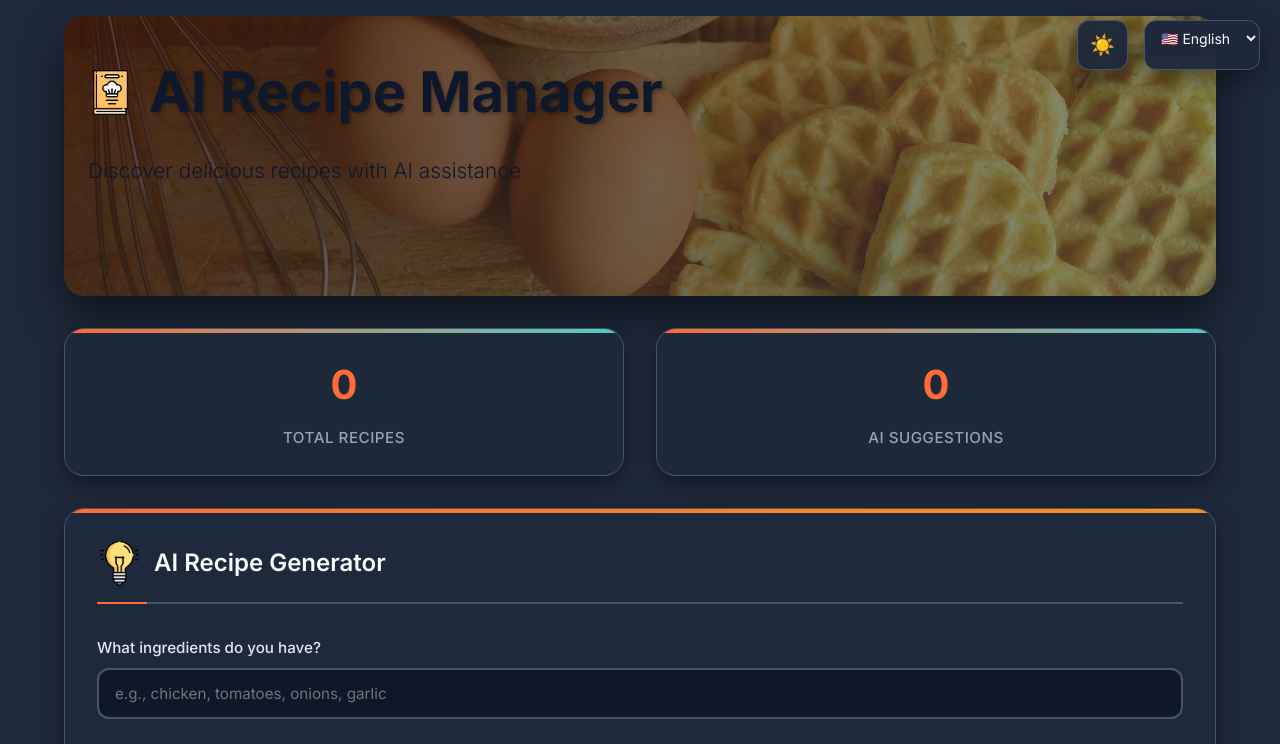
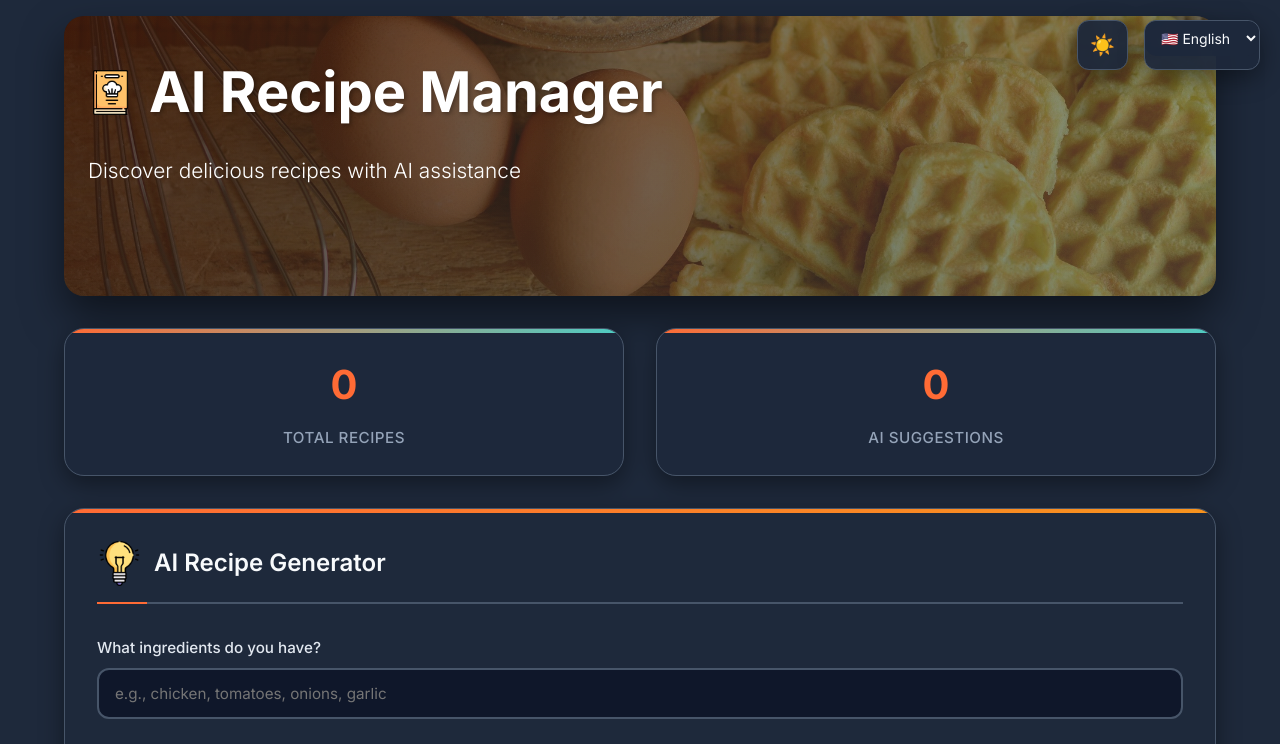
Before and after one commit to Croissant-no-Yuusha/20-Croissant-no-Maou, a plain HTML site: page front/index.html in a window 1280 px wide. Both pictures are taken after a click on the button "Toggle theme". Shown: the top 744 px of the page. Drawn offline with Linux system fonts and the light colour scheme; no server answers.

Commit message:
style: update text-inverse color to white

```diff
--- a/front/style.css
+++ b/front/style.css
@@ -51,7 +51,7 @@
   --text-primary: #f8fafc;
   --text-secondary: #e2e8f0;
   --text-muted: #94a3b8;
-  --text-inverse: #0f172a;
+  --text-inverse: #ffffff;
 
   --border-color: #475569;
   --border-hover: #64748b;
```
